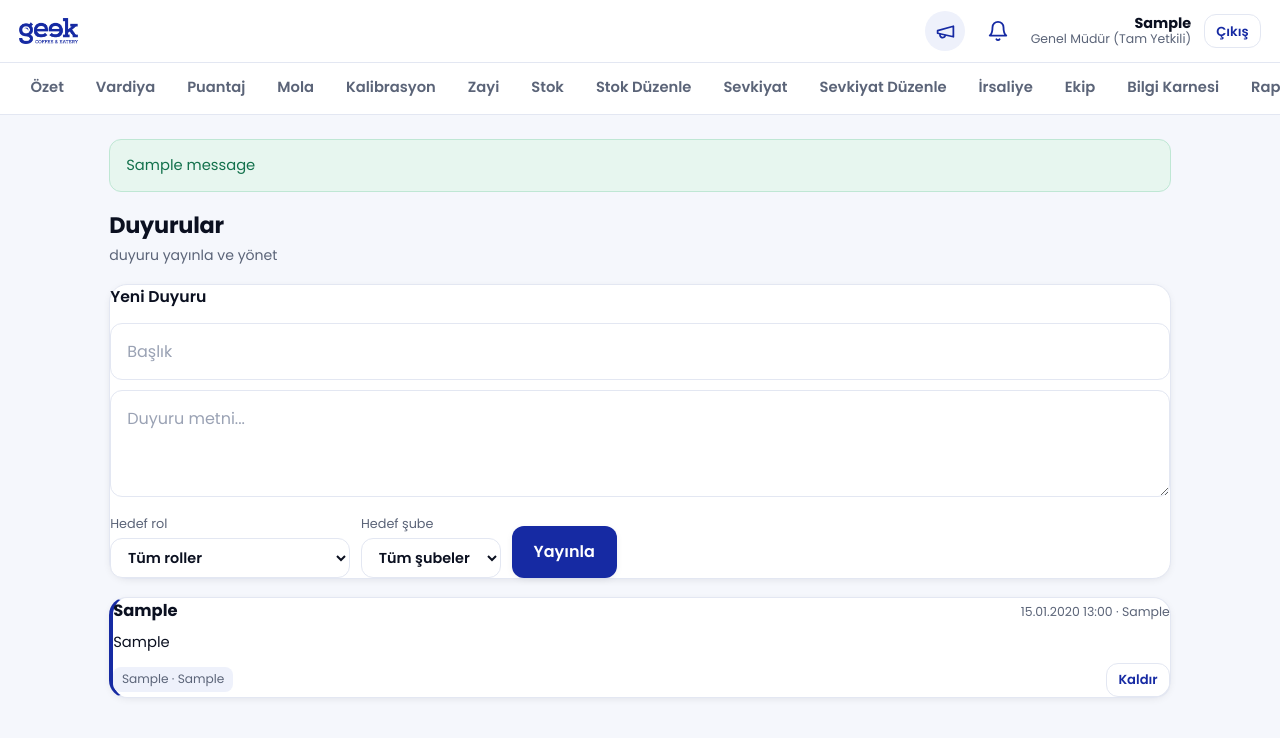
After one commit to mCglawyer/GEEK-SON-SURUM, a Django app: page /duyurular/ in a window 1280 px wide. The commit adds this page. Shown: the top 738 px of the page. Run offline with Django 5.2, Linux system fonts and the light colour scheme; a user stored in the database is signed in; tables that the repository leaves empty hold one stand-in row (values such as "Sample post"); one stand-in notice (Sample message) is shown.

Commit message:
duyuru panosu + aylik otomatik rapor

```diff
--- a/panel/templates/_nav.html
+++ b/panel/templates/_nav.html
@@ -3,6 +3,9 @@
   <a href="{% url 'ana_sayfa' %}" class="topbar-brand"><img class="topbar-logo" src="{% static 'images/geek_logo_blue.png' %}" alt="Geek"></a>
   <div class="topbar-user">
     {% if personel %}
+    <a href="{% url 'duyurular' %}" class="topbar-zil{% if aktif == 'duyurular' %} aktif{% endif %}" title="Duyurular" aria-label="Duyurular">
+      <svg viewBox="0 0 24 24" width="21" height="21" fill="none" stroke="currentColor" stroke-width="2" stroke-linecap="round" stroke-linejoin="round"><path d="m3 11 18-5v12L3 14v-3z"></path><path d="M11.6 16.8a3 3 0 1 1-5.8-1.6"></path></svg>
+    </a>
     <a href="{% url 'bildirimler' %}" class="topbar-zil{% if aktif == 'bildirimler' %} aktif{% endif %}" title="Bildirimler" aria-label="Bildirimler">
       <svg viewBox="0 0 24 24" width="22" height="22" fill="none" stroke="currentColor" stroke-width="2" stroke-linecap="round" stroke-linejoin="round"><path d="M18 8A6 6 0 0 0 6 8c0 7-3 9-3 9h18s-3-2-3-9"></path><path d="M13.73 21a2 2 0 0 1-3.46 0"></path></svg>
       {% if bildirim_adet %}<span class="zil-rozet">{% if bildirim_adet > 9 %}9+{% else %}{{ bildirim_adet }}{% endif %}</span>{% endif %}
@@ -42,7 +45,7 @@
     {% if personel.rol == 'Müdür' or personel.rol == 'Genel Müdür' or personel.rol == 'Operatör' or personel.rol == 'Yatırımcı' %}<a href="{% url 'stok_duzenle' %}" class="{% if aktif == 'stok_duzenle' %}aktif{% endif %}">Stok Düzenle</a>{% endif %}
     <a href="{% url 'sevkiyat' %}" class="{% if aktif == 'sevkiyat' %}aktif{% endif %}">Sevkiyat</a>
     {% if personel.rol == 'Genel Müdür' or personel.rol == 'Operatör' or personel.rol == 'Yatırımcı' %}<a href="{% url 'sevkiyat_duzenle' %}" class="{% if aktif == 'sevkiyat_duzenle' %}aktif{% endif %}">Sevkiyat Düzenle</a>{% endif %}
-    {% if personel.rol == 'Genel Müdür' or personel.rol == 'Müdür' or personel.rol == 'Operatör' or personel.rol == 'Yatırımcı' %}<a href="{% url 'irsaliye' %}" class="{% if aktif == 'irsaliye' %}aktif{% endif %}">İrsaliye</a><a href="{% url 'ekip' %}" class="{% if aktif == 'ekip' %}aktif{% endif %}">{% if personel.rol == 'Müdür' %}Şefler{% else %}Ekip{% endif %}</a><a href="{% url 'bilgi_karnesi' %}" class="{% if aktif == 'bilgi_karnesi' %}aktif{% endif %}">Bilgi Karnesi</a>{% if personel.rol == 'Genel Müdür' %}<a href="{% url 'yedekler' %}" class="{% if aktif == 'yedekler' %}aktif{% endif %}">Yedekler</a>{% endif %}{% endif %}
+    {% if personel.rol == 'Genel Müdür' or personel.rol == 'Müdür' or personel.rol == 'Operatör' or personel.rol == 'Yatırımcı' %}<a href="{% url 'irsaliye' %}" class="{% if aktif == 'irsaliye' %}aktif{% endif %}">İrsaliye</a><a href="{% url 'ekip' %}" class="{% if aktif == 'ekip' %}aktif{% endif %}">{% if personel.rol == 'Müdür' %}Şefler{% else %}Ekip{% endif %}</a><a href="{% url 'bilgi_karnesi' %}" class="{% if aktif == 'bilgi_karnesi' %}aktif{% endif %}">Bilgi Karnesi</a><a href="{% url 'raporlar' %}" class="{% if aktif == 'raporlar' %}aktif{% endif %}">Raporlar</a>{% if personel.rol == 'Genel Müdür' %}<a href="{% url 'yedekler' %}" class="{% if aktif == 'yedekler' %}aktif{% endif %}">Yedekler</a>{% endif %}{% endif %}
   {% endif %}
   {% if personel.egitmen and personel.rol != 'Eğitmen' %}<a href="{% url 'soru_yonetimi' %}" class="{% if aktif == 'soru_yonetimi' %}aktif{% endif %}">Soru Yönetimi</a><a href="{% url 'bilgi_karnesi' %}" class="{% if aktif == 'bilgi_karnesi' %}aktif{% endif %}">Bilgi Karnesi</a>{% endif %}
 </nav>
--- /dev/null
+++ b/panel/templates/duyurular.html
@@ -0,0 +1,55 @@
+{% extends 'base.html' %}
+{% load static %}
+{% block title %}Duyurular · Geek Panel{% endblock %}
+{% block body %}
+{% include '_nav.html' %}
+<div class="container">
+  {% if messages %}{% for m in messages %}<div class="alert {% if 'error' in m.tags %}alert-error{% else %}alert-success{% endif %}">{{ m }}</div>{% endfor %}{% endif %}
+
+  <div class="plan-head">
+    <div><h2>Duyurular</h2><span class="plan-aralik">{% if yayinci %}duyuru yayınla ve yönet{% else %}sizinle paylaşılan duyurular{% endif %}</span></div>
+  </div>
+
+  {% if yayinci %}
+  <div class="card dy-form">
+    <div class="gs-c-bas">Yeni Duyuru</div>
+    <form method="post">
+      {% csrf_token %}<input type="hidden" name="islem" value="duyuru_ekle">
+      <input class="input" type="text" name="baslik" maxlength="150" placeholder="Başlık" required>
+      <textarea class="input dy-icerik" name="icerik" rows="3" placeholder="Duyuru metni..." required></textarea>
+      <div class="dy-hedef">
+        <label>Hedef rol
+          <select class="sube-sec" name="hedef_rol">
+            <option value="">Tüm roller</option>
+            {% for v, ad in roller %}<option value="{{ v }}">{{ ad }}</option>{% endfor %}
+          </select>
+        </label>
+        <label>Hedef şube
+          <select class="sube-sec" name="hedef_sube">
+            <option value="">Tüm şubeler</option>
+            {% for s in subeler %}<option value="{{ s.id }}">{{ s.ad }}</option>{% endfor %}
+          </select>
+        </label>
+        <button class="btn btn-primary">Yayınla</button>
+      </div>
+    </form>
+  </div>
+  {% endif %}
+
+  {% for d in kayitlar %}
+  <div class="card dy-kart">
+    <div class="dy-bas">
+      <b>{{ d.baslik }}</b>
+      <span class="dy-meta">{{ d.olusturma|date:"d.m.Y H:i" }}{% if d.yayinlayan_ad %} · {{ d.yayinlayan_ad }}{% endif %}</span>
+    </div>
+    <p class="dy-icerik-metin">{{ d.icerik|linebreaksbr }}</p>
+    <div class="dy-alt">
+      <span class="dy-etiket">{% if d.hedef_rol %}{{ d.hedef_rol }}{% else %}Tüm roller{% endif %} · {% if d.hedef_sube %}{{ d.hedef_sube.ad }}{% else %}Tüm şubeler{% endif %}</span>
+      {% if yayinci %}<form method="post" onsubmit="return confirm('Duyuru kaldırılsın mı?')"><input type="hidden" name="islem" value="duyuru_sil"><input type="hidden" name="duyuru_id" value="{{ d.id }}">{% csrf_token %}<button class="btn btn-ghost btn-mini">Kaldır</button></form>{% endif %}
+    </div>
+  </div>
+  {% empty %}
+  <div class="card"><p style="margin:.3rem 0;color:var(--muted)">Henüz duyuru yok.</p></div>
+  {% endfor %}
+</div>
+{% endblock %}
--- a/panel/urls.py
+++ b/panel/urls.py
@@ -12,6 +12,9 @@ urlpatterns = [
     path('yedekler/', views.yedekler, name='yedekler'),
     path('bildirimler/', views.bildirimler, name='bildirimler'),
     path('bildirim/<int:bid>/oku/', views.bildirim_oku, name='bildirim_oku'),
+    path('duyurular/', views.duyurular, name='duyurular'),
+    path('raporlar/', views.raporlar, name='raporlar'),
+    path('raporlar/indir/<str:ad>/', views.rapor_indir, name='rapor_indir'),
     path('yedekler/indir/<str:ad>/', views.yedek_indir, name='yedek_indir'),
     path('ekip/', views.ekip_sayfa, name='ekip'),
     path('gunluk-soru/', views.gunluk_soru, name='gunluk_soru'),
--- a/panel/views.py
+++ b/panel/views.py
@@ -23,7 +23,7 @@ from .models import (Personel, KodKilit, Vardiya, Mola, Sube, Puantaj, Zayi, Bir
                      StokUrun, StokSayim, StokSayimKalem,
                      SevkiyatTalep, SevkiyatKalem, SevkiyatBirim, SevkiyatDurumu,
                      SevkiyatForm, Urun, SiparisHareket,
-                     KahveSoru, GunlukSoru, SoruAyar, Bildirim,
+                     KahveSoru, GunlukSoru, SoruAyar, Bildirim, Duyuru,
                      Rol, OnayDurumu, VardiyaTipi)
 from .constants import GUNLUK_TOPLAM_MOLA_DK, BIRINCI_MOLA_DK, MOLA_LIMIT_UYARI_DK
 from .hukuki_icerik import HUKUKI_SAYFALAR
@@ -2581,3 +2581,117 @@ def bildirim_oku(request, bid):
         b.okundu = True
         b.save(update_fields=['okundu'])
     return redirect(b.link or 'bildirimler')
+
+
+# =========================================================================
+# DUYURULAR
+# =========================================================================
+DUYURU_YAYIN = [Rol.GENEL_MUDUR, Rol.MUDUR, Rol.OPERATOR, Rol.YATIRIMCI]
+
+
+def duyurular(request):
+    if not request.user.is_authenticated:
+        return redirect('ana_sayfa')
+    if _cikis_mi(request):
+        return _logout(request)
+    personel = _aktif_personel(request)
+    if personel is None:
+        return redirect('ana_sayfa')
+    yayinci = personel.rol in DUYURU_YAYIN
+
+    if request.method == 'POST' and yayinci:
+        islem = request.POST.get('islem')
+        if islem == 'duyuru_ekle':
+            baslik = (request.POST.get('baslik') or '').strip()[:150]
+            icerik = (request.POST.get('icerik') or '').strip()
+            h_rol = request.POST.get('hedef_rol') or ''
+            h_rol = h_rol if h_rol in Rol.values else ''
+            h_sube = Sube.objects.filter(id=request.POST.get('hedef_sube') or 0).first()
+            if baslik and icerik:
+                d = Duyuru.objects.create(baslik=baslik, icerik=icerik,
+                                          yayinlayan_ad=personel.ad_soyad,
+                                          hedef_rol=h_rol, hedef_sube=h_sube)
+                hedef = Personel.objects.all()
+                if d.hedef_rol:
+                    hedef = hedef.filter(rol=d.hedef_rol)
+                if d.hedef_sube:
+                    hedef = hedef.filter(sube=d.hedef_sube)
+                _bildir(list(hedef), "Yeni duyuru: %s" % d.baslik, '/duyurular/', 'duyuru')
+                messages.success(request, "Duyuru yayınlandı.")
+            else:
+                messages.error(request, "Başlık ve içerik gerekli.")
+            return redirect('duyurular')
+        if islem == 'duyuru_sil':
+            Duyuru.objects.filter(id=request.POST.get('duyuru_id')).update(aktif=False)
+            messages.success(request, "Duyuru kaldırıldı.")
+            return redirect('duyurular')
+
+    if yayinci:
+        kayitlar = list(Duyuru.objects.filter(aktif=True)[:100])
+    else:
+        from django.db.models import Q
+        kayitlar = list(Duyuru.objects.filter(aktif=True)
+                        .filter(Q(hedef_rol='') | Q(hedef_rol=personel.rol))
+                        .filter(Q(hedef_sube__isnull=True) | Q(hedef_sube=personel.sube_id))[:100])
+
+    subeler = list(Sube.objects.order_by('ad'))
+    return render(request, 'duyurular.html', {
+        'personel': personel, 'aktif': 'duyurular', 'yayinci': yayinci,
+        'kayitlar': kayitlar, 'subeler': subeler, 'roller': Rol.choices})
+
+
+# =========================================================================
+# RAPORLAR (aylık PDF — UST_YONETIM indirir / oluşturur)
+# =========================================================================
+import glob as _glob2
+import re as _re2
+import datetime as _dt2
+from panel.management.commands.aylik_rapor import rapor_dizin as _rapor_dizin
+
+_RAPOR_DESEN = _re2.compile(r'^rapor-\d{4}-\d{2}\.pdf$')
+
+
+def raporlar(request):
+    if not request.user.is_authenticated:
+        return redirect('ana_sayfa')
+    if _cikis_mi(request):
+        return _logout(request)
+    personel = _aktif_personel(request)
+    if personel is None or personel.rol not in UST_YONETIM:
+        return redirect('ana_sayfa')
+
+    if request.method == 'POST' and request.POST.get('islem') == 'olustur':
+        try:
+            from django.core.management import call_command
+            call_command('aylik_rapor', '--force')
+            messages.success(request, "Geçen ayın raporu oluşturuldu.")
+        except Exception as e:
+            messages.error(request, "Rapor oluşturulamadı: %s" % e)
+        return redirect('raporlar')
+
+    d = _rapor_dizin()
+    kayitlar = []
+    for yol in sorted(_glob2.glob(_os.path.join(d, 'rapor-*.pdf')), reverse=True):
+        ad = _os.path.basename(yol)
+        try:
+            kb = round(_os.path.getsize(yol) / 1024, 1)
+            mt = _dt2.datetime.fromtimestamp(_os.path.getmtime(yol))
+        except OSError:
+            continue
+        kayitlar.append({'ad': ad, 'kb': kb, 'tarih': mt})
+    return render(request, 'raporlar.html', {
+        'personel': personel, 'aktif': 'raporlar', 'kayitlar': kayitlar})
+
+
+def rapor_indir(request, ad):
+    if not request.user.is_authenticated:
+        return redirect('ana_sayfa')
+    personel = _aktif_personel(request)
+    if personel is None or personel.rol not in UST_YONETIM:
+        raise Http404()
+    if not _RAPOR_DESEN.match(ad or ''):
+        raise Http404()
+    yol = _os.path.join(_rapor_dizin(), ad)
+    if not _os.path.isfile(yol):
+        raise Http404()
+    return FileResponse(open(yol, 'rb'), as_attachment=True, filename=ad)
--- a/static/css/app.css
+++ b/static/css/app.css
@@ -691,3 +691,17 @@ a { color:var(--brand); text-decoration:none; }
 .bd-mesaj { font-size:.92rem; }
 .bd-zaman { font-size:.78rem; color:var(--muted); }
 .bd-yeni-etiket { flex:0 0 auto; font-size:.68rem; font-weight:700; color:#fff; background:#D7263D; border-radius:8px; padding:.1rem .4rem; }
+
+/* ===== Duyurular ===== */
+.dy-form .input { width:100%; margin-bottom:.6rem; }
+.dy-icerik { resize:vertical; font-family:inherit; }
+.dy-hedef { display:flex; flex-wrap:wrap; gap:.7rem; align-items:flex-end; }
+.dy-hedef label { font-size:.8rem; color:var(--muted); display:flex; flex-direction:column; gap:.25rem; }
+.dy-kart { border-left:4px solid var(--brand); }
+.dy-bas { display:flex; justify-content:space-between; align-items:baseline; gap:.6rem; flex-wrap:wrap; }
+.dy-bas b { font-size:1.02rem; color:var(--ink); }
+.dy-meta { font-size:.78rem; color:var(--muted); }
+.dy-icerik-metin { margin:.5rem 0 .6rem; color:var(--ink); font-size:.92rem; line-height:1.5; }
+.dy-alt { display:flex; justify-content:space-between; align-items:center; gap:.6rem; flex-wrap:wrap; }
+.dy-etiket { font-size:.76rem; color:var(--muted); background:var(--brand-050); border-radius:8px; padding:.2rem .55rem; }
+.bd-duyuru { background:#7C3AED; }
```
Also changed, not shown: core/settings.py (+11 -0 lines), panel/aylik_rapor_pdf.py (added, +78 -0 lines), panel/management/commands/aylik_rapor.py (added, +93 -0 lines), panel/models.py (+17 -0 lines), panel/templates/raporlar.html (added, +37 -0 lines), panel/migrations/0018_duyuru.py (added).
